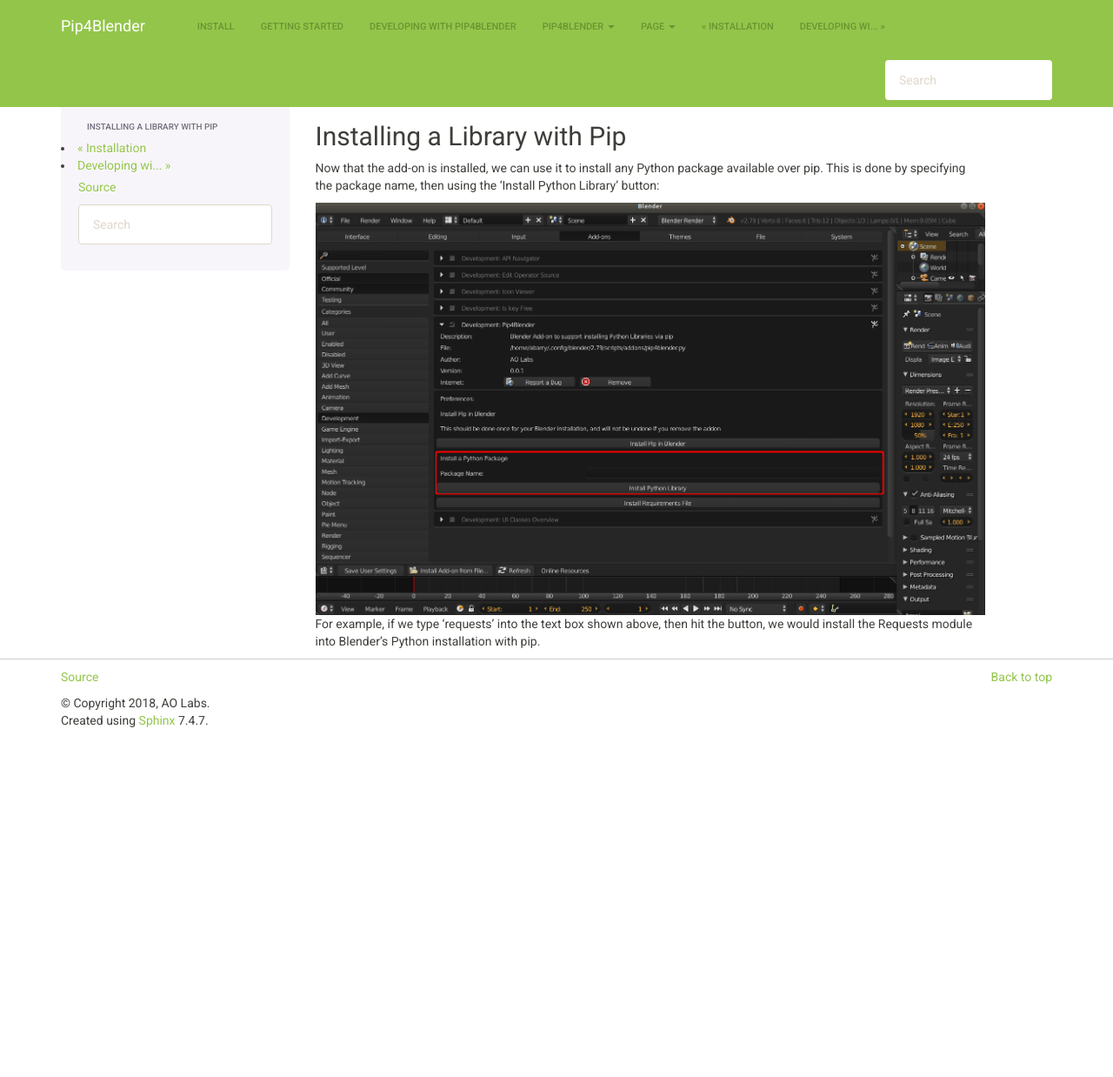
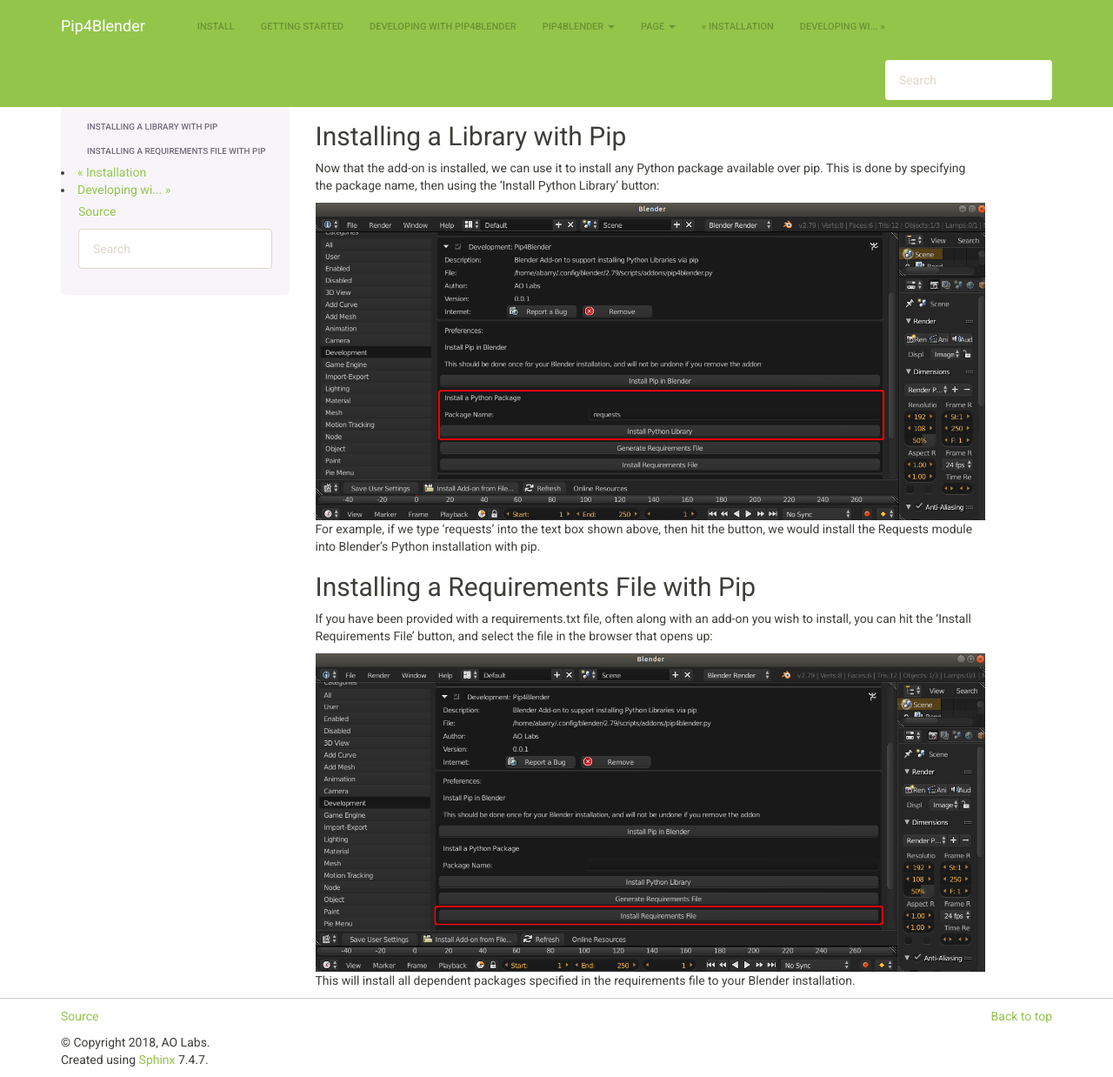
Before and after one commit to AO-StreetArt/pip4blender, a Sphinx documentation site: the page built from docs/pages/quickstart.rst, in a window 1280 px wide and 1238 px high. Shown: the whole window at 87% size. Built offline with Sphinx 7.4.7, drawn with Linux system fonts in a browser that asks for light colours.

```diff
--- a/docs/index.rst
+++ b/docs/index.rst
@@ -8,4 +8,4 @@
 
    pages/install.rst
    pages/quickstart.rst
-   pages/addon_dependencies.rst
+   pages/developing.rst
--- a/docs/pages/quickstart.rst
+++ b/docs/pages/quickstart.rst
@@ -14,3 +14,15 @@ available over pip.  This is done by specifying the package name, then using the
 
 For example, if we type 'requests' into the text box shown above, then hit the button,
 we would install the Requests module into Blender's Python installation with pip.
+
+Installing a Requirements File with Pip
+---------------------------------------
+
+If you have been provided with a requirements.txt file, often along with an add-on
+you wish to install, you can hit the 'Install Requirements File' button, and select
+the file in the browser that opens up:
+
+.. image:: _images/Install_ReqFile.png
+
+This will install all dependent packages specified in the requirements file to
+your Blender installation.
```
Also changed, not shown: docs/pages/addon_dependencies.rst (deleted, +0 -18 lines), docs/pages/developing.rst (added, +26 -0 lines), pip4blender.py (+39 -1 lines), docs/pages/_images/Generate_ReqFile.png (added), docs/pages/_images/Install.png, docs/pages/_images/Install_Library.png, docs/pages/_images/Install_Pip.png, docs/pages/_images/Install_ReqFile.png.
